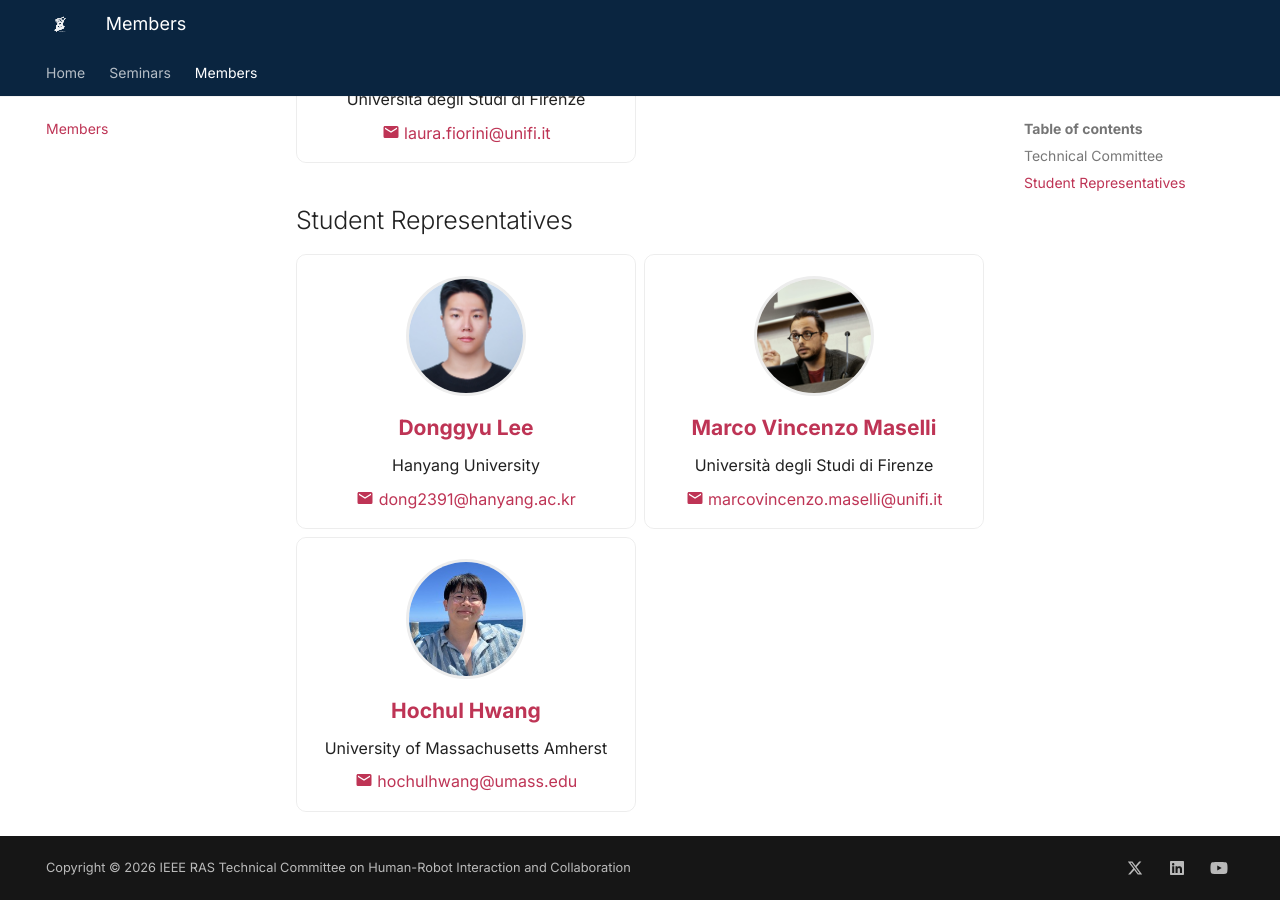
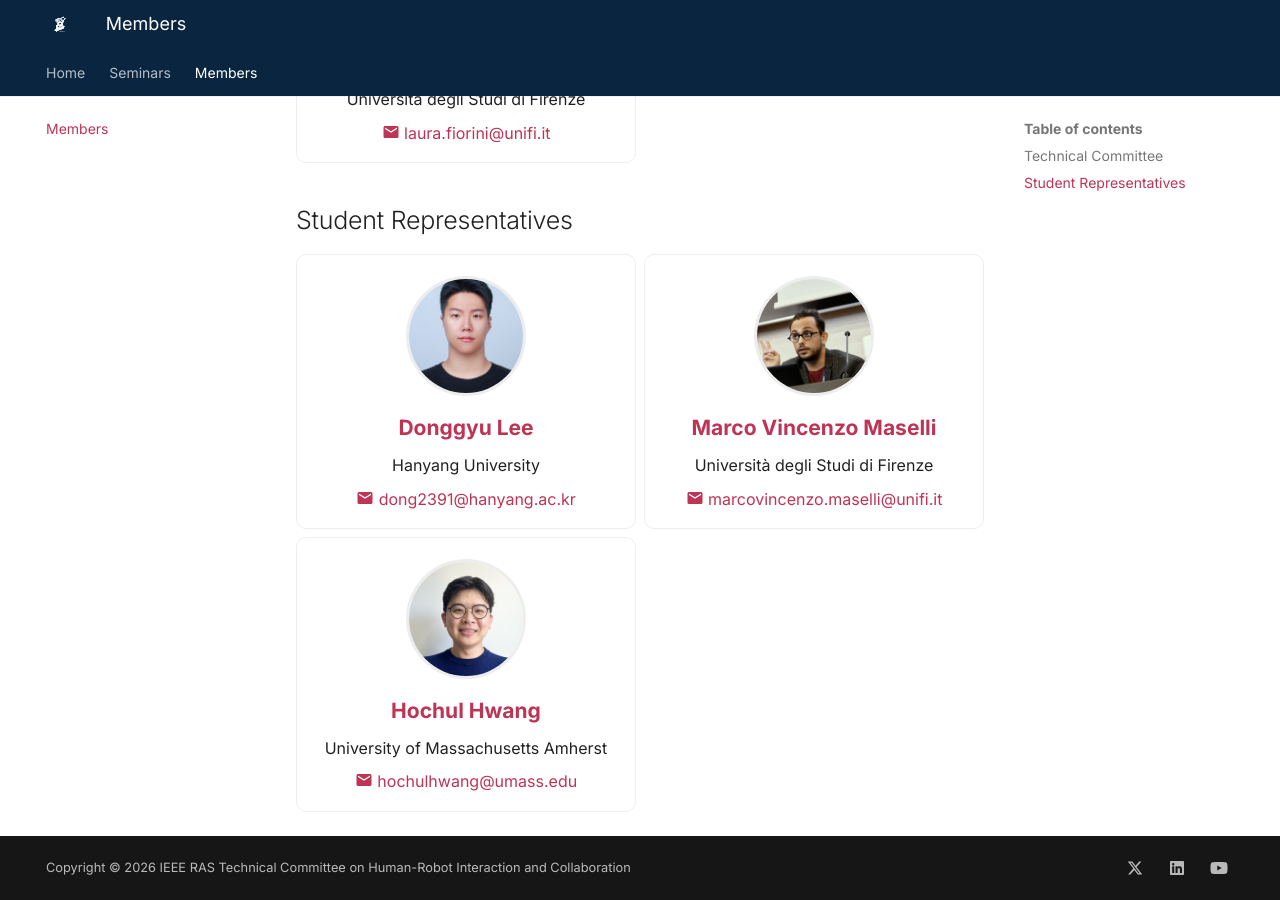
Before and after one commit to ieeeras-tc-hric/ieeeras-tc-hric.github.io, an MkDocs documentation site: the page built from docs/members.md, in a window 1280 px wide and 900 px high, scrolled down 764 px. Built offline with MkDocs 1.6.1 and Material for MkDocs 9.7.7, drawn with Linux system fonts in a browser that asks for light colours.

Commit message:
Update Hochul Hwang bio photo

```diff
--- a/docs/members.md
+++ b/docs/members.md
@@ -52,7 +52,7 @@ The IEEE RAS TC on Human-Robot Interaction and Collaboration is led by a team of
 
     [:material-email: marcovincenzo.maselli@unifi.it](mailto:marcovincenzo.maselli@unifi.it)
 
--   ![Hochul Hwang](assets/bio/hochul.jpeg){ .hric-bio-avatar }
+-   ![Hochul Hwang](assets/bio/hochul.png){ .hric-bio-avatar }
 
     [__Hochul Hwang__](https://hchlhwang.github.io)
 
```
Also changed, not shown: assets/imgs/bio/hochul.jpeg (deleted), docs/assets/bio/hochul.jpeg (deleted), docs/assets/bio/hochul.png (added), 1 other file.
